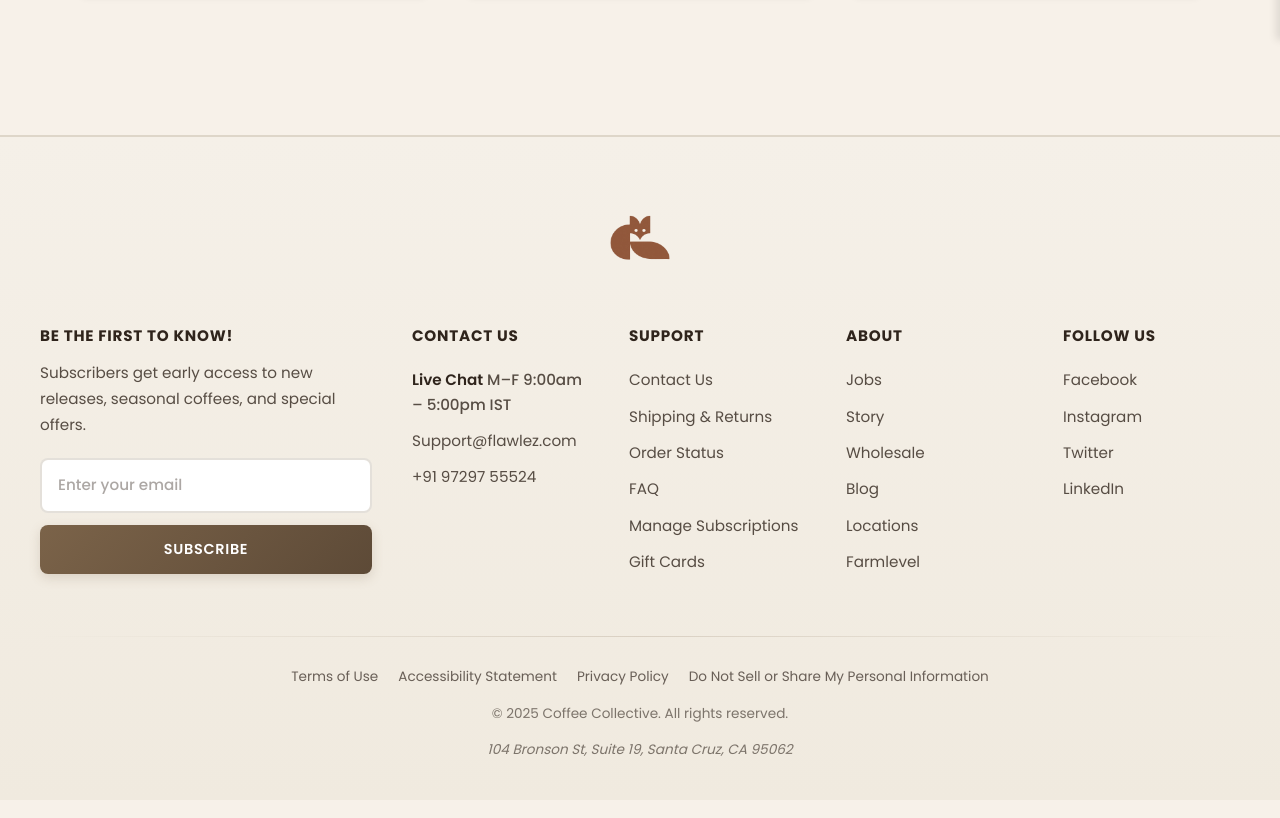
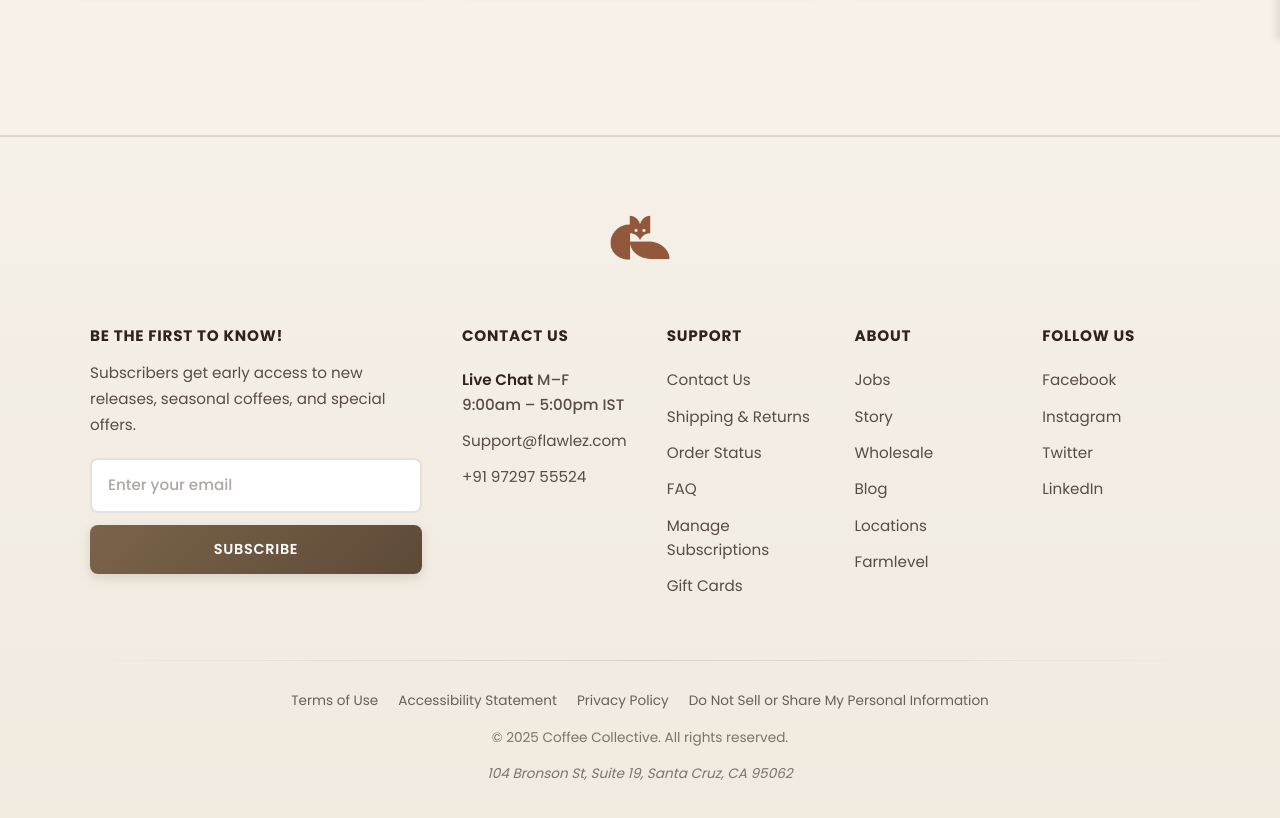
Before and after one commit to VanshKhod9/Flawlez, a React (Vite) app: page /home in a window 1280 px wide. Shown: the part 760-1578 px from the top of the page. Built offline with nearby package versions, Linux system fonts and the light colour scheme.

Commit message:
Center footer content and constrain inner grid

```diff
--- a/src/component/Footer.css
+++ b/src/component/Footer.css
@@ -7,13 +7,16 @@
   margin-top: 80px;
   border-top: 2px solid rgba(123, 99, 73, 0.15);
   font-family: 'Poppins', sans-serif;
+  display: flex;
+  justify-content: center;
 }
 
 .footer-container {
   width: 100%;
-  max-width: 1400px;
+  max-width: 1200px; /* slightly narrower for centered layout */
   margin: 0 auto;
   padding: 0 20px;
+  box-sizing: border-box;
 }
 
 .footer-brand {
@@ -34,6 +37,13 @@
   gap: 40px;
   margin-bottom: 50px;
   align-items: start;
+}
+
+/* ensure the inner grid doesn't stretch beyond the container and stays centered */
+.footer-grid {
+  width: 100%;
+  max-width: 1100px;
+  margin: 0 auto 50px auto;
 }
 
 .footer-column {
```
